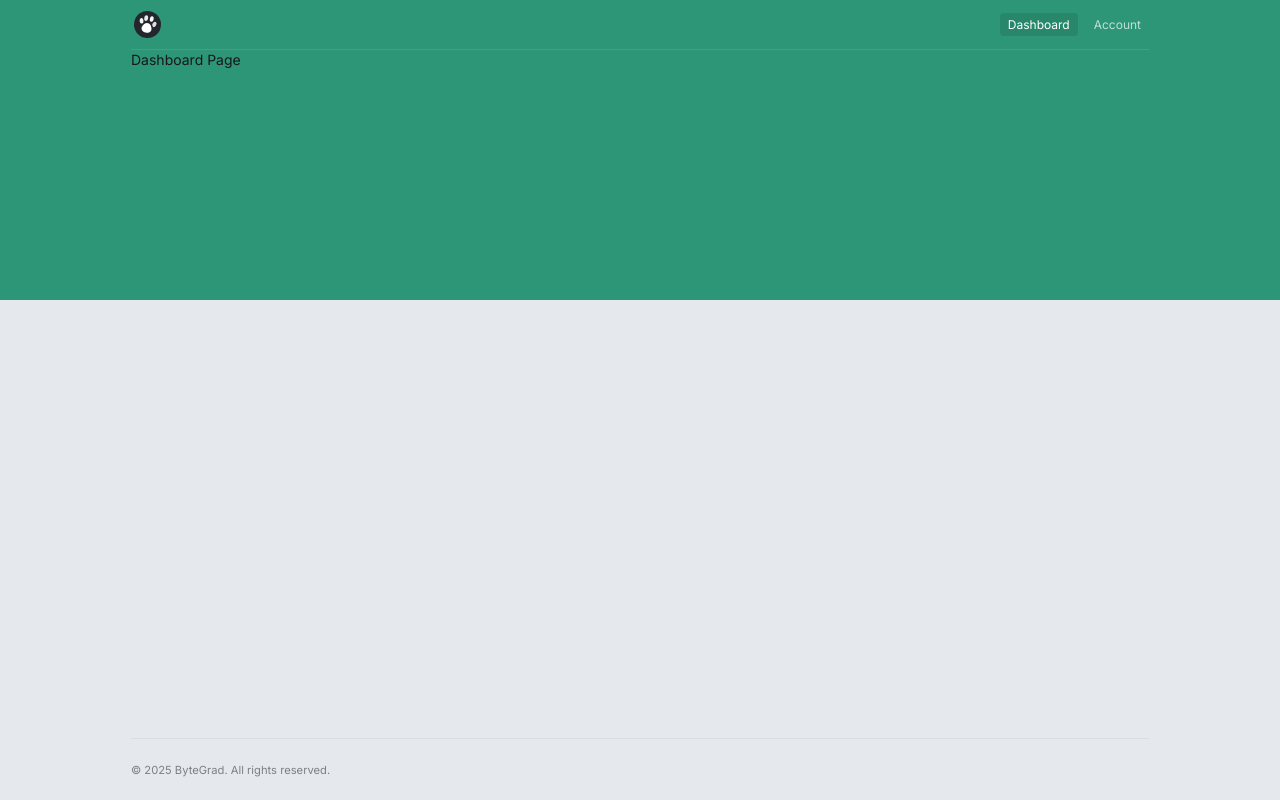
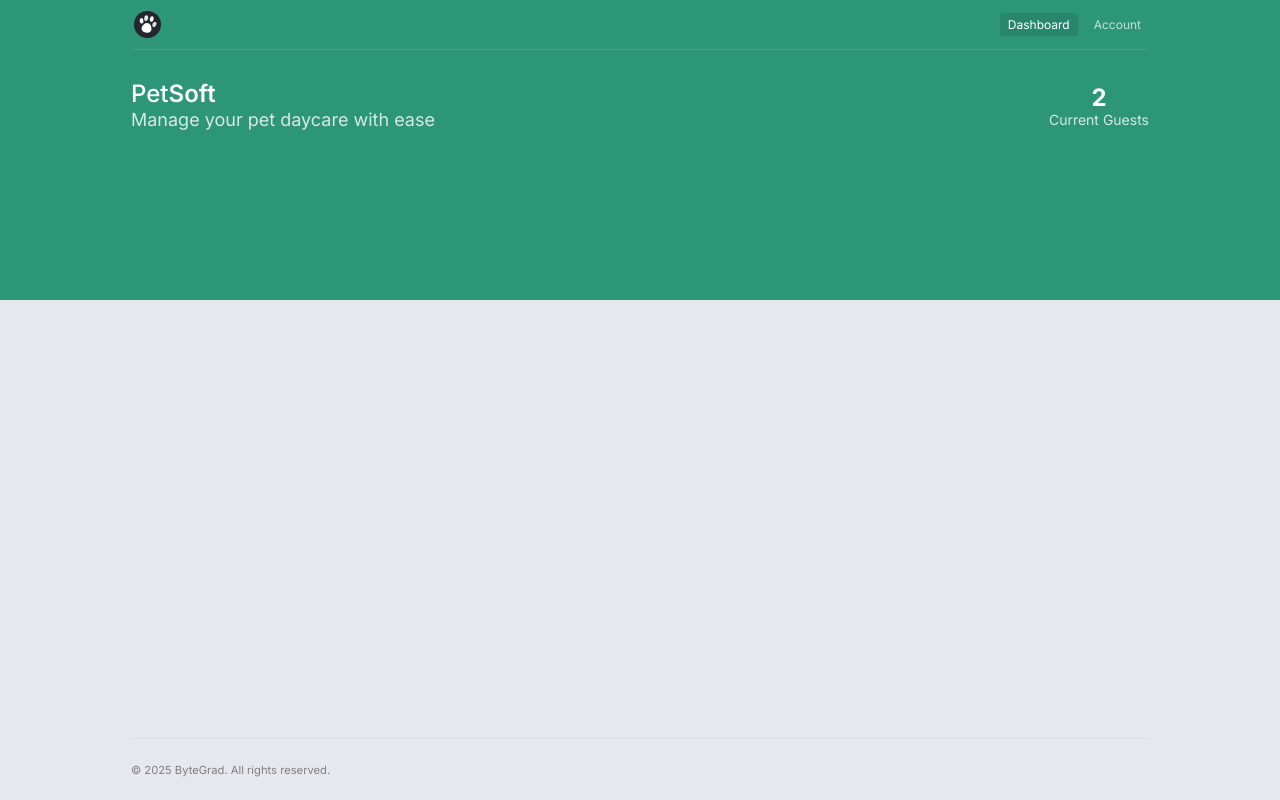
Before and after one commit to spencerattick/bytegrad-react-nextjs-course, a Next.js app in the folder petsoft/: page /app/dashboard in a window 1280 px wide. Built offline with nearby package versions, Linux system fonts and the light colour scheme.

Commit message:
fill out dashboard page

```diff
--- a/petsoft/src/app/(app)/app/dashboard/page.tsx
+++ b/petsoft/src/app/(app)/app/dashboard/page.tsx
@@ -1,5 +1,20 @@
 export default function Page() {
   return (
-    <div> Dashboard Page</div>
-  )
+    <main>
+      <div className="flex items-center justify-between text-white py-8">
+        <section>
+          <h1 className="font-medium text-2xl leading-6">
+            Pet<span className="font-semibold">Soft</span>
+          </h1>
+          <p className="text-lg opacity-80">
+            Manage your pet daycare with ease
+          </p>
+        </section>
+        <section className="text-center">
+          <p className="text-2xl font-bold leading-6">2</p>
+          <p className="opacity-80">Current Guests</p>
+        </section>
+      </div>
+    </main>
+  );
 }
```
